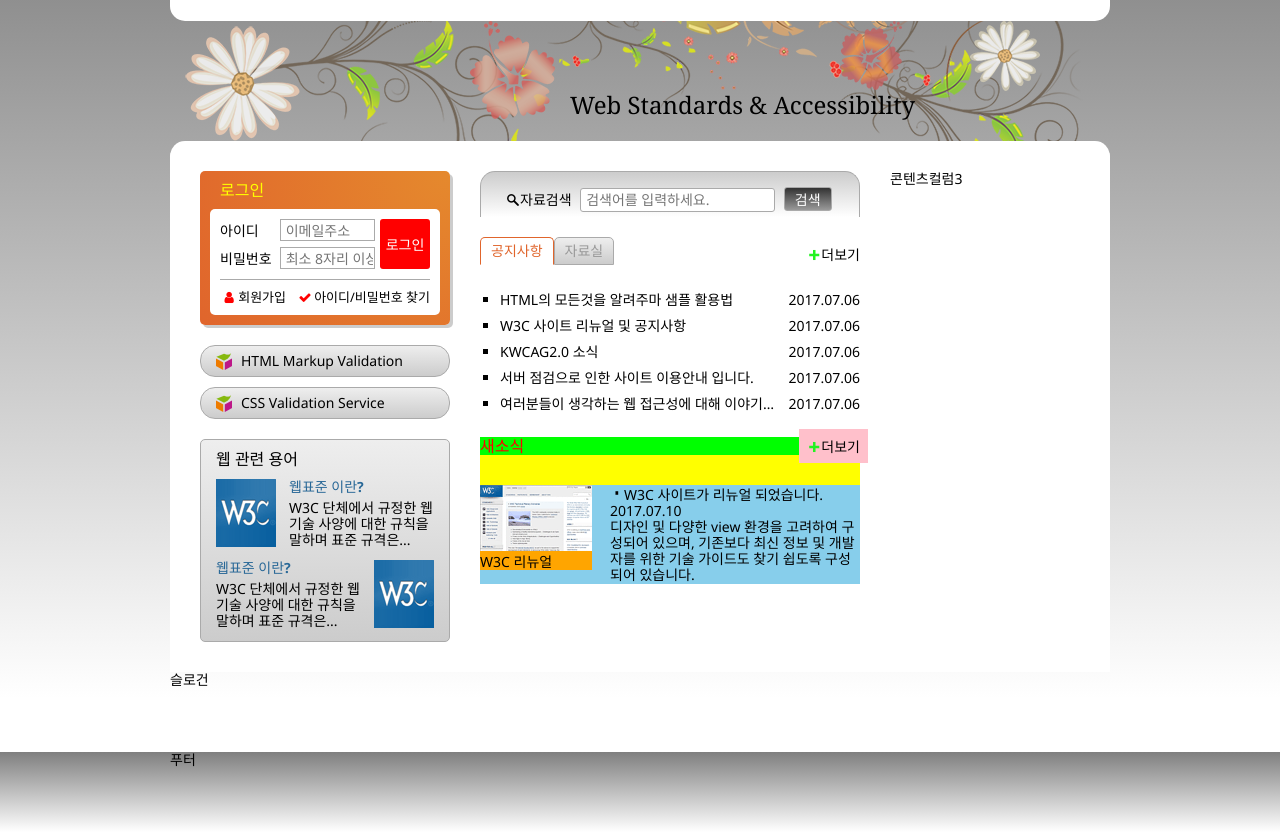
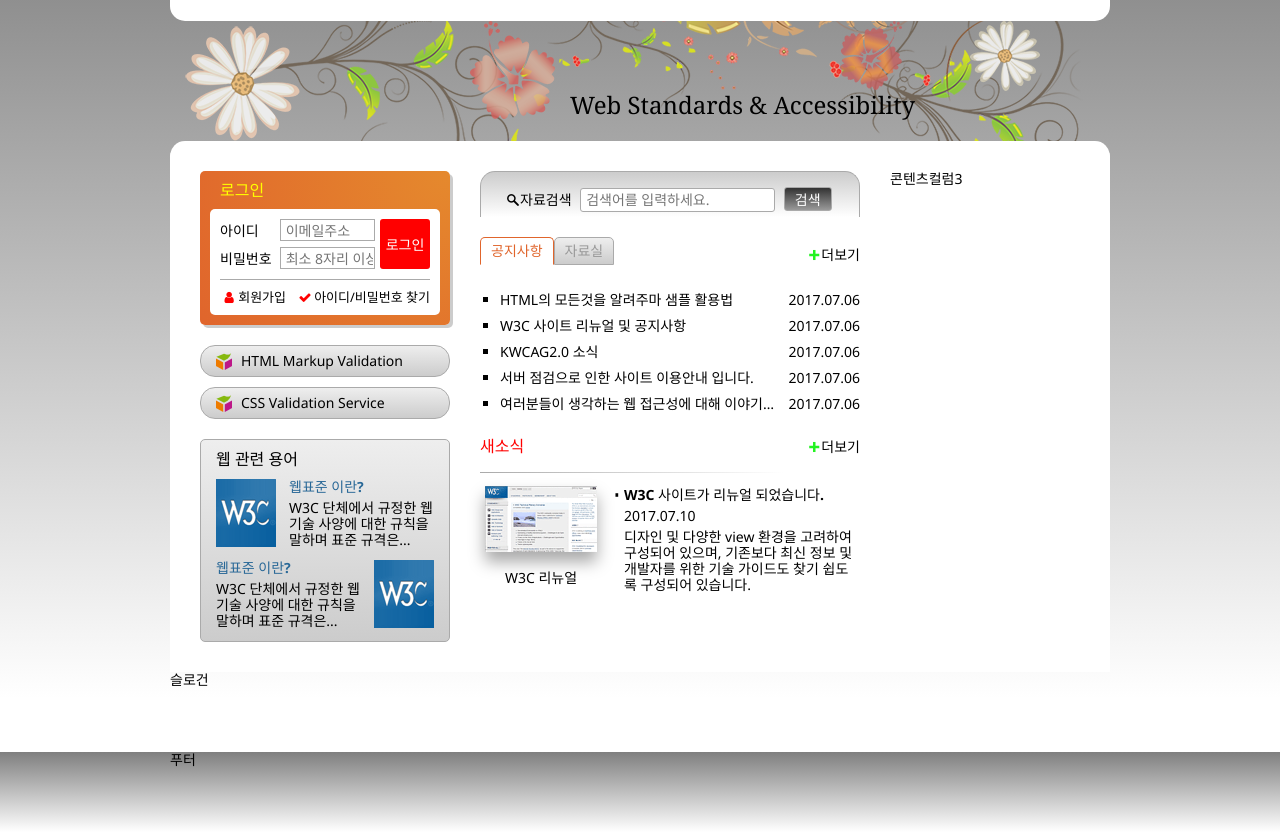
Before and after one commit to holygrail929/www, a plain HTML site: page index.html in a window 1280 px wide. Shown: the part 102-934 px from the top of the page. Drawn offline with nearby package versions, Linux system fonts and the light colour scheme.

Commit message:
새소식 디자인 완성

```diff
--- a/css/style.css
+++ b/css/style.css
@@ -863,25 +863,27 @@ a {
 /*새소식*/
 
 .news {
-    background: yellow;
     margin-top: 20px;
     position: relative;
 }
 
+.news::before {
+    content: "";
+    position: absolute;
+    width: 80%;
+    height: 1px;
+    background: linear-gradient(to right, #aaa, #fff);
+    top: 35px;
+    left: 0;
+}
+
 .news-heading {
-    background: lime;
     font-family: "Noto Sans Bold";
     font-size: 1.6rem;
     color: red;
 }
 
-.news-item-heading::before {
-    content: "r";
-    font-family: "webcafeicon";
-}
-
 .news-item {
-    background: skyblue;
     margin-top: 30px;
     padding-left: 130px;
     position: relative;
@@ -891,16 +893,37 @@ a {
     display: block;
 }
 
+.news-item-heading {
+    font-family: "Noto Sans Bold"
+}
+
+.news-item-heading::before {
+    content: "r";
+    font-family: "webcafeicon";
+    position: relative;
+    top: 2px;
+}
+
+.news-item-date,
+.news-item-brief {
+    margin: 5px 0 0 1em;
+    display: block;
+}
+
 .news-item-thumbnail {
-    background: orange;
     margin: 0;
     position: absolute;
-    top: 0;
-    left: 0;
+    top: 1px;
+    left: 5px;
+    text-align: center;
+}
+
+.news-item-thumbnail img {
+    margin-bottom: 15px;
+    box-shadow: 0 10px 15px 0 #aaa;
 }
 
 .news-more {
-    background: pink;
     position: absolute;
     top: -8px;
     right: -8px;
```
